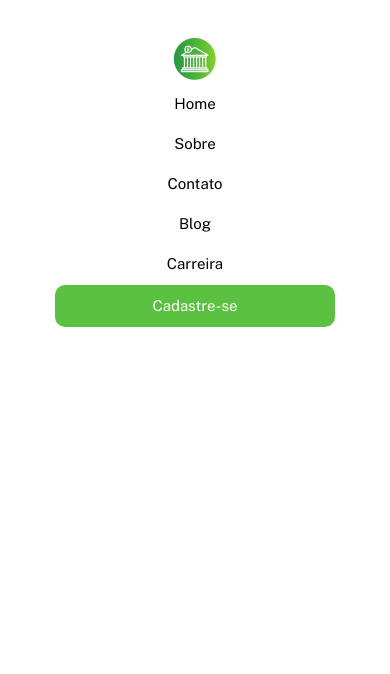
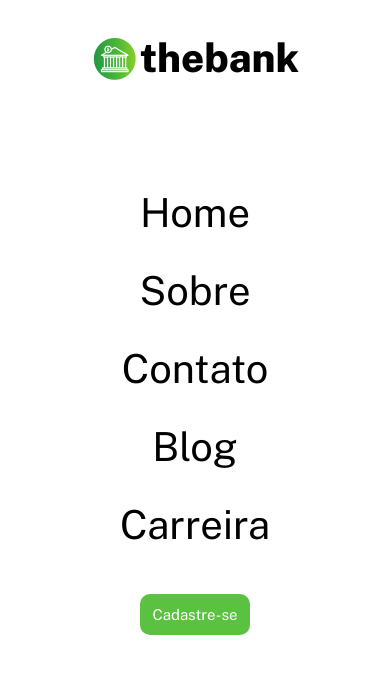
Before and after one commit to roberto-hofstetter/dq-menu, a plain HTML site: page index.html in a window 390 px wide. Drawn offline with nearby package versions, Linux system fonts and the light colour scheme.

Commit message:
corrigindo conforme o figma

```diff
--- a/index.html
+++ b/index.html
@@ -17,6 +17,7 @@
                </a>
           </div>
 
+          <div class="right-content">
                <nav class="menu">
                     <ul>
                          <li><a href="#home">Home</a></li>
@@ -24,9 +25,10 @@
                          <li><a href="#contato">Contato</a></li>
                          <li><a href="#blog">Blog</a></li>
                          <li><a href="#carreira">Carreira</a></li>
-                    <li><a href="#cadastre-se" class="btn">Cadastre-se</a></li>
                     </ul>
                </nav>
+               <a href="#cadastre-se" class="btn">Cadastre-se</a>
+          </div>
      </header>
 </body>
 </html>
--- a/style.css
+++ b/style.css
@@ -41,8 +41,16 @@ header {
      border-radius: 0px;
 }
 
-.menu, ul{
+.menu{
+     float: left;
+}
+
+.right-content{
      float: right;
+}
+
+ul{
+     float: left;
      padding: 0;
      margin: 0;
 }
@@ -69,16 +77,17 @@ header {
      color: white;
 }
 
-.menu .btn {
+header .btn {
      background-color: #5BC241;
      border: none;
      color: white;
      padding:  12px;
      text-align: center;
      text-decoration: none;
-     display: inline-block;
      font-size: 15px;
      border-radius: 10px;
+     float: left;
+     margin-left: 20px;
 }
 
 /* Responsividade */
@@ -88,6 +97,7 @@ header {
           display: block;
           width: 100%;
           text-align: center;
+          margin-bottom: 100px;
      }
 
      .logo a{
@@ -96,7 +106,8 @@ header {
      }
 
      .logo h1{
-          display: none;
+          float: right;
+          font-size: 40px;
      }
 
      .logo a, .logo img{
@@ -104,9 +115,23 @@ header {
           display: inline-block;
      }
 
+     nav{
+          margin-bottom: 20px;
+     }
+
      .menu, ul{
           float: none;
-          margin: 0 auto;
+     }
+
+     .right-content{
+          float: none;
+          text-align: center;
+     }
+
+     header .btn{
+          float: none;
+          margin-left: 0;
+          display: inline-block;
      }
 
      .menu ul{
@@ -115,6 +140,11 @@ header {
 
      .menu ul li{
           width: 100%;
-          padding: 1px 0;
+          margin-bottom: 20px;
+     }
+
+     .menu ul li a{
+          font-size: 40px;
+          padding: 20px;
      }
 }
```
Lines whose indentation alone changed are shown as unchanged.
